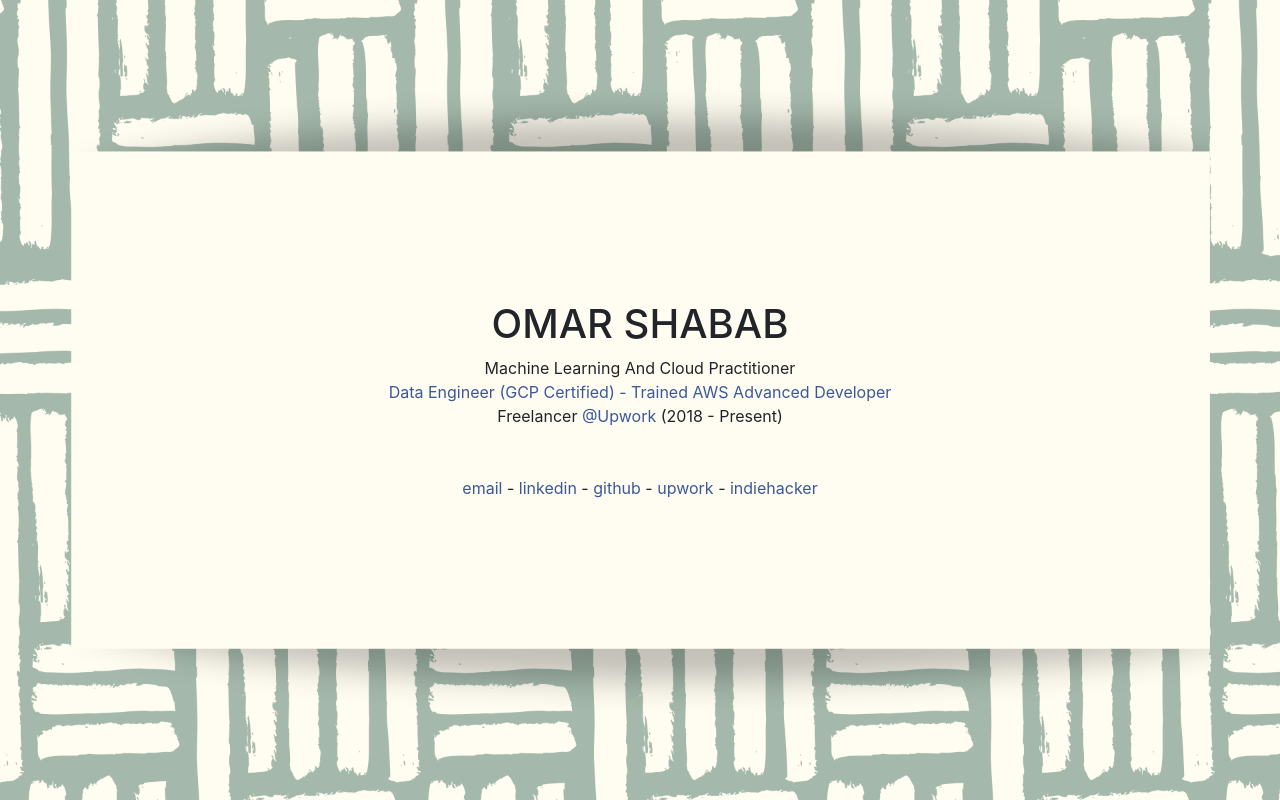
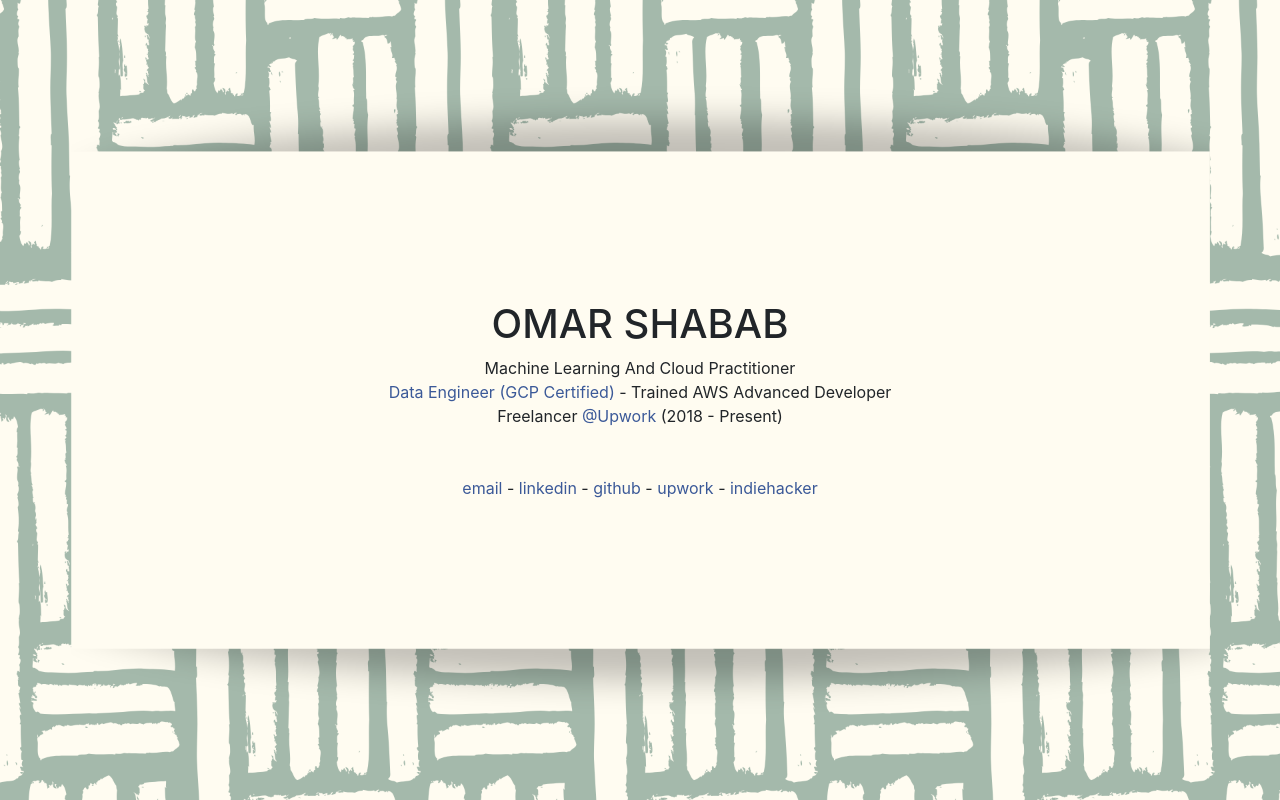
Before and after one commit to Tahmidaa/omar16100.github.io, a plain HTML site: page index.html in a window 1280 px wide. Drawn offline with nearby package versions, Linux system fonts and the light colour scheme.

Commit message:
Update index.html

```diff
--- a/index.html
+++ b/index.html
@@ -14,7 +14,7 @@
     <div class="main">
     <h1>OMAR SHABAB</h1>
       <span>Machine Learning And Cloud Practitioner</span>
-	  <span><a href="https://googlecloudcertified.credential.net/profile/eb7c7112c0d5b6b53456954607abfb17b1627b84">Data Engineer (GCP Certified) - Trained AWS Advanced Developer</a></span>
+	  <span><a href="https://googlecloudcertified.credential.net/profile/eb7c7112c0d5b6b53456954607abfb17b1627b84">Data Engineer (GCP Certified)</a> - Trained AWS Advanced Developer</span>
 	  <span>Freelancer<a href="https://www.upwork.com/fl/omarshabab"> @Upwork</a>   (2018 - Present)</span>
 	  <br/>
 	<br/>
```
